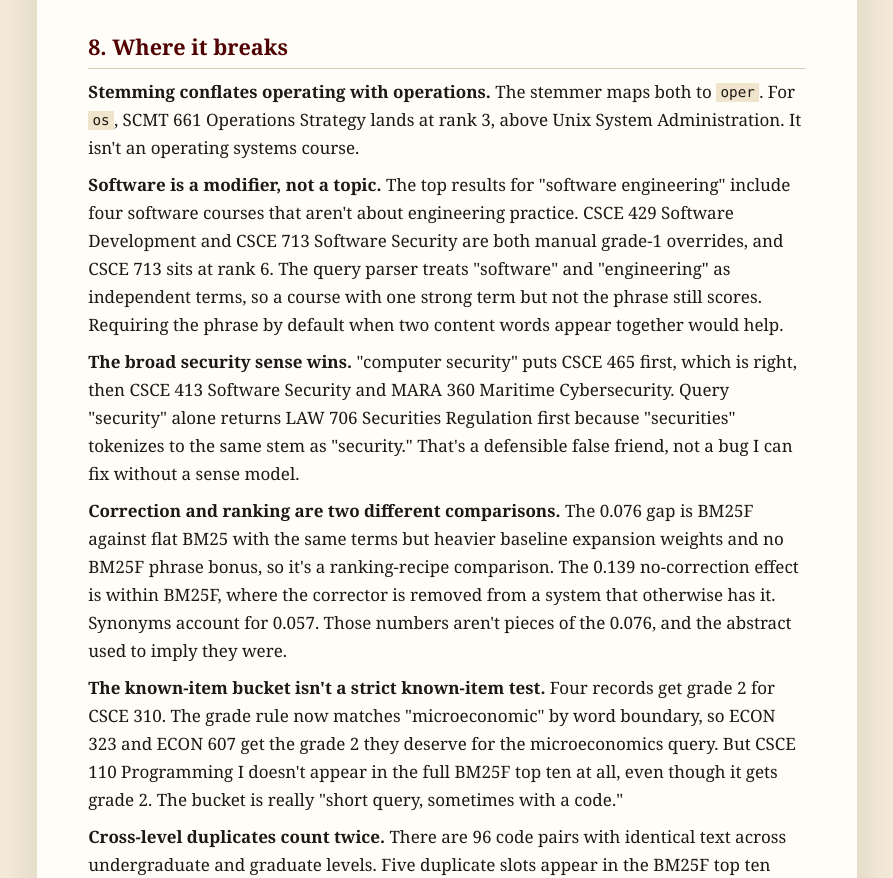
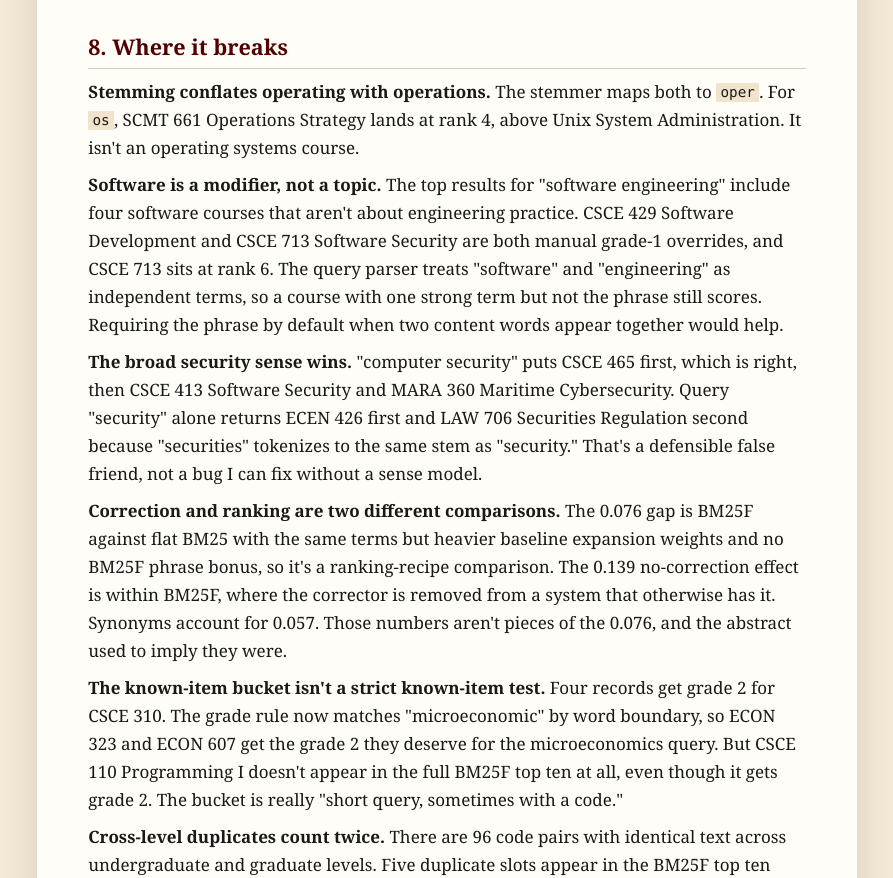
Before and after one commit to clmoon2/aggie-course-scout, a plain HTML site: page web/report.html in a window 1280 px wide. Shown: the part 6272-7150 px from the top of the page, without its empty margins (193-1086 px from the left). Drawn offline with Linux system fonts and the light colour scheme.

Commit message:
Fix separator, rank examples and heading spacing

```diff
--- a/web/report.html
+++ b/web/report.html
@@ -208,9 +208,9 @@ idf(t) = ln(1 + (N − df(t) + 0.5) / (df(t) + 0.5))
 <p>The field-weight story gets weaker once the expansion weights match. The equalized recipe is only 0.046 NDCG ahead, with an interval that touches zero. On the shipped recipe, a title-only ranker beats the full model on NDCG, 0.806 to 0.801, while giving up P@10. Equal weights get higher P@10, AP@10, and MRR but about the same NDCG. Removing the department field costs 0.024 NDCG. On the 14 non-typo, non-synonym queries, full BM25F scores 0.794 against flat BM25's 0.716. The 2.0 department weight isn't isolated; the 0.024 effect is small and untested.</p>
 
 <h2>8. Where it breaks</h2>
-<p><strong>Stemming conflates operating with operations.</strong> The stemmer maps both to <code>oper</code>. For <code>os</code>, SCMT 661 Operations Strategy lands at rank 3, above Unix System Administration. It isn't an operating systems course.</p>
+<p><strong>Stemming conflates operating with operations.</strong> The stemmer maps both to <code>oper</code>. For <code>os</code>, SCMT 661 Operations Strategy lands at rank 4, above Unix System Administration. It isn't an operating systems course.</p>
 <p><strong>Software is a modifier, not a topic.</strong> The top results for "software engineering" include four software courses that aren't about engineering practice. CSCE 429 Software Development and CSCE 713 Software Security are both manual grade-1 overrides, and CSCE 713 sits at rank 6. The query parser treats "software" and "engineering" as independent terms, so a course with one strong term but not the phrase still scores. Requiring the phrase by default when two content words appear together would help.</p>
-<p><strong>The broad security sense wins.</strong> "computer security" puts CSCE 465 first, which is right, then CSCE 413 Software Security and MARA 360 Maritime Cybersecurity. Query "security" alone returns LAW 706 Securities Regulation first because "securities" tokenizes to the same stem as "security." That's a defensible false friend, not a bug I can fix without a sense model.</p>
+<p><strong>The broad security sense wins.</strong> "computer security" puts CSCE 465 first, which is right, then CSCE 413 Software Security and MARA 360 Maritime Cybersecurity. Query "security" alone returns ECEN 426 first and LAW 706 Securities Regulation second because "securities" tokenizes to the same stem as "security." That's a defensible false friend, not a bug I can fix without a sense model.</p>
 <p><strong>Correction and ranking are two different comparisons.</strong> The 0.076 gap is BM25F against flat BM25 with the same terms but heavier baseline expansion weights and no BM25F phrase bonus, so it's a ranking-recipe comparison. The 0.139 no-correction effect is within BM25F, where the corrector is removed from a system that otherwise has it. Synonyms account for 0.057. Those numbers aren't pieces of the 0.076, and the abstract used to imply they were.</p>
 <p><strong>The known-item bucket isn't a strict known-item test.</strong> Four records get grade 2 for CSCE 310. The grade rule now matches "microeconomic" by word boundary, so ECON 323 and ECON 607 get the grade 2 they deserve for the microeconomics query. But CSCE 110 Programming I doesn't appear in the full BM25F top ten at all, even though it gets grade 2. The bucket is really "short query, sometimes with a code."</p>
 <p><strong>Cross-level duplicates count twice.</strong> There are 96 code pairs with identical text across undergraduate and graduate levels. Five duplicate slots appear in the BM25F top ten across four queries. P@10 is inflated by roughly 0.02 overall.</p>
```
Also changed, not shown: slidecheck/s-01.png (added), slidecheck/s-02.png (added), slidecheck/s-03.png (added), slidecheck/s-04.png (added), slidecheck/s-05.png (added), slidecheck/s-06.png (added), slidecheck/s-07.png (added), slidecheck/s-08.png (added), slidecheck/s-09.png (added), slidecheck/s-10.png (added), 7 other files.
